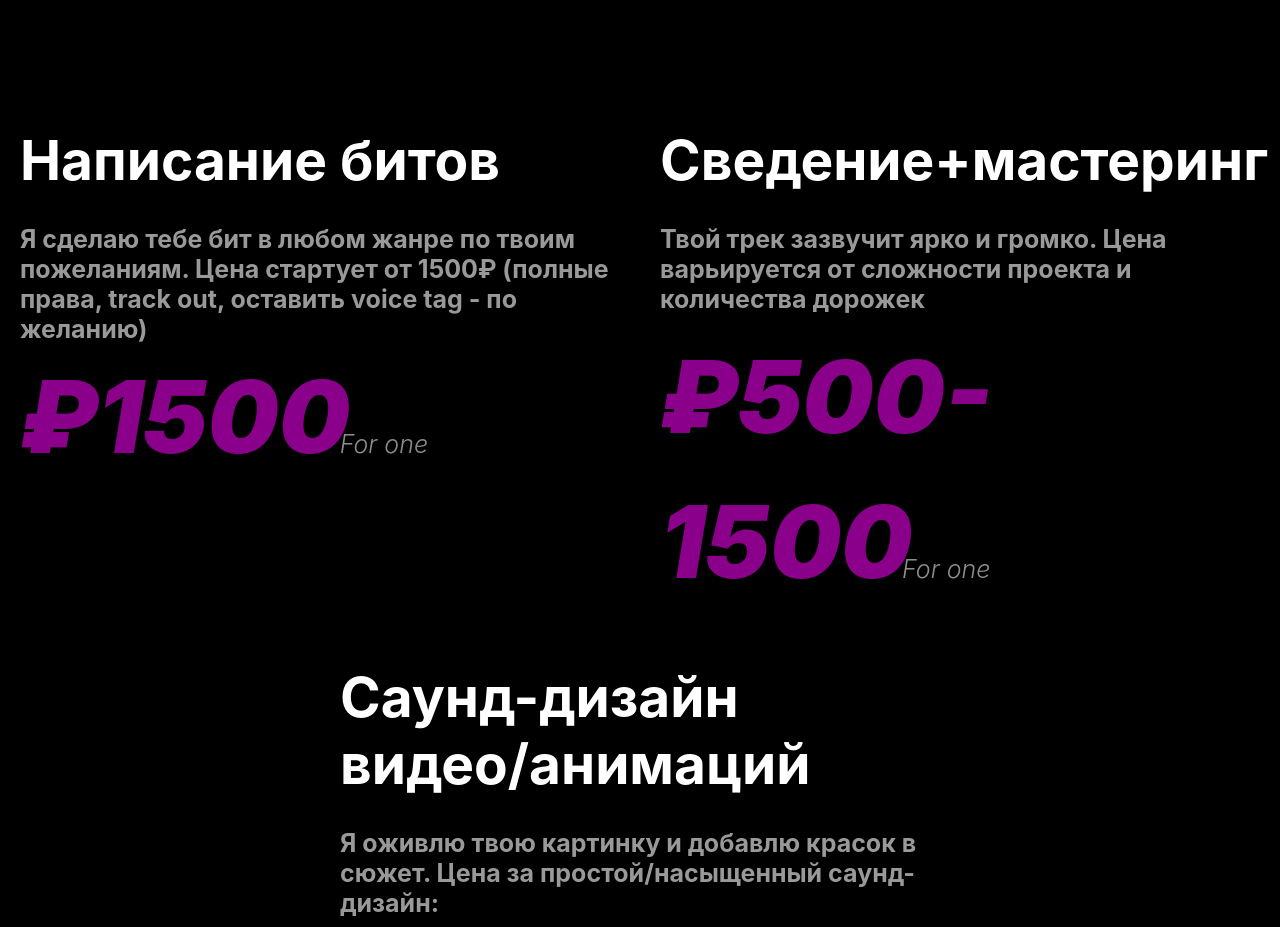
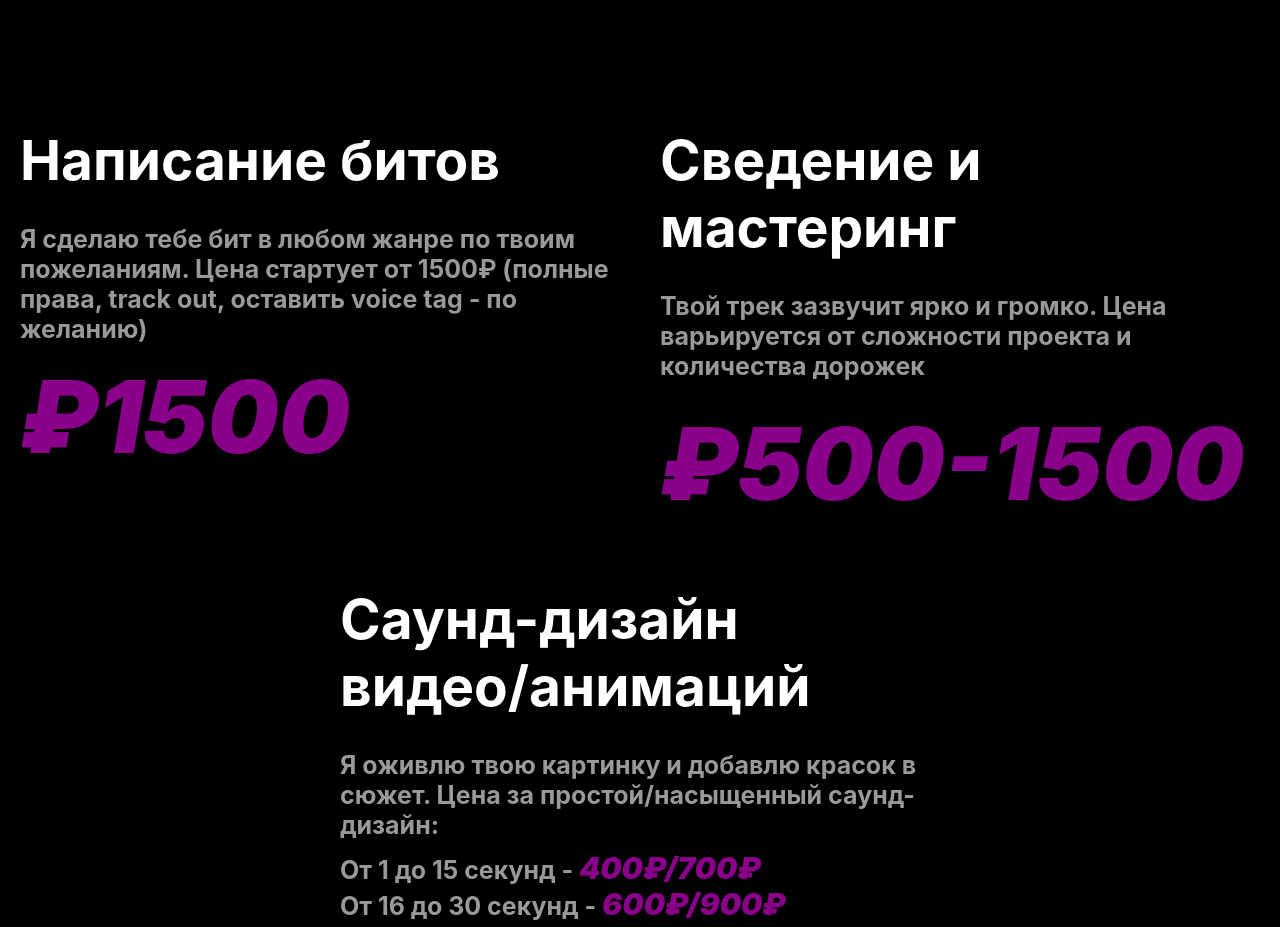
Before and after one commit to MSZBT/In_work-web, a plain HTML site: page For-Peter.html in a window 1280 px wide. Shown: the part 1760-2687 px from the top of the page. Drawn offline with Linux system fonts and the light colour scheme.

Commit message:
Finished!

```diff
--- a/For-Peter.html
+++ b/For-Peter.html
@@ -61,12 +61,12 @@
 				<div class="card">
 					<h1>Написание битов</h1>
 					<p class="x">Я сделаю тебе бит в любом жанре по твоим пожеланиям. Цена стартует от 1500₽ (полные права, track out, оставить voice tag - по желанию) </p>
-					<span class="y">₽1500<span class="z">For one</span></span>
+					<span class="y">₽1500</span>
 				</div>
 				<div class="card">
-					<h1>Сведение+мастеринг</h1>
+					<h1>Сведение и мастеринг</h1>
 					<p class="x">Твой трек зазвучит ярко и громко. Цена варьируется от сложности проекта и количества дорожек</p>
-					<span class="y">₽500-1500<span class="z">For one</span></span>
+					<span class="y">₽500-1500</span>
 				</div>
 				<div class="card">
 					<h1>Саунд-дизайн видео/анимаций</h1>
```
